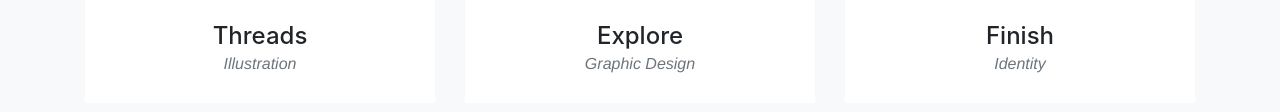
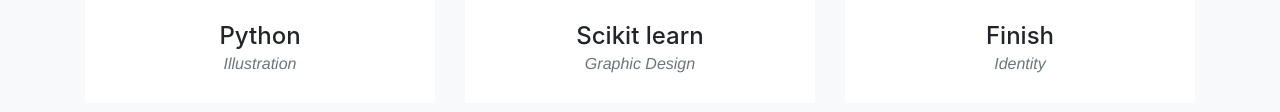
Before and after one commit to devo1/InfoPlot, a website with bundled scripts: page index.html in a window 1280 px wide. Shown: the part 2073-2185 px from the top of the page. Built offline with nearby package versions, Linux system fonts and the light colour scheme; a web font is replaced by a local one.

Commit message:
Changed portofolio

```diff
--- a/index.html
+++ b/index.html
@@ -126,7 +126,7 @@
               <img class="img-fluid" src="img/portfolio/01-thumbnail.jpg" alt="">
             </a>
             <div class="portfolio-caption">
-              <h4>Threads</h4>
+              <h4>Python</h4>
               <p class="text-muted">Illustration</p>
             </div>
           </div>
@@ -140,7 +140,7 @@
               <img class="img-fluid" src="img/portfolio/02-thumbnail.jpg" alt="">
             </a>
             <div class="portfolio-caption">
-              <h4>Explore</h4>
+              <h4>Scikit learn</h4>
               <p class="text-muted">Graphic Design</p>
             </div>
           </div>
```
